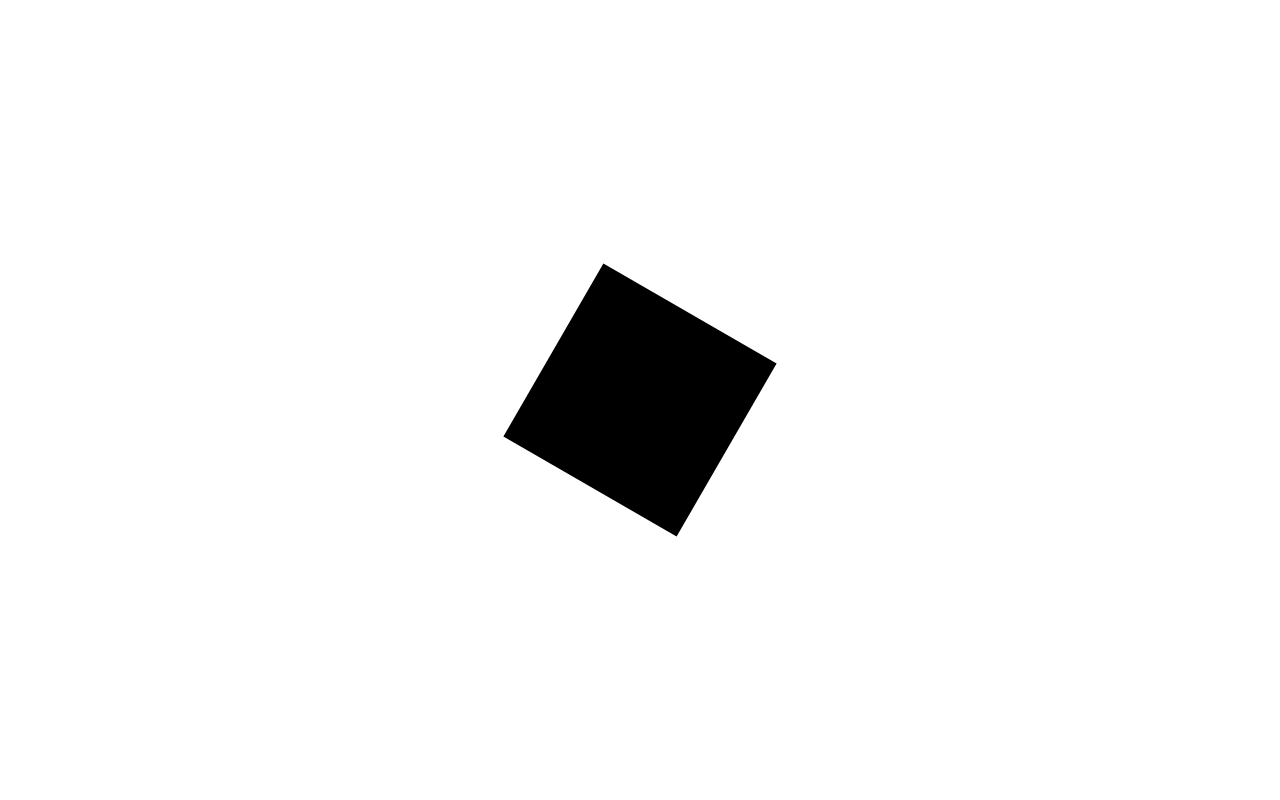
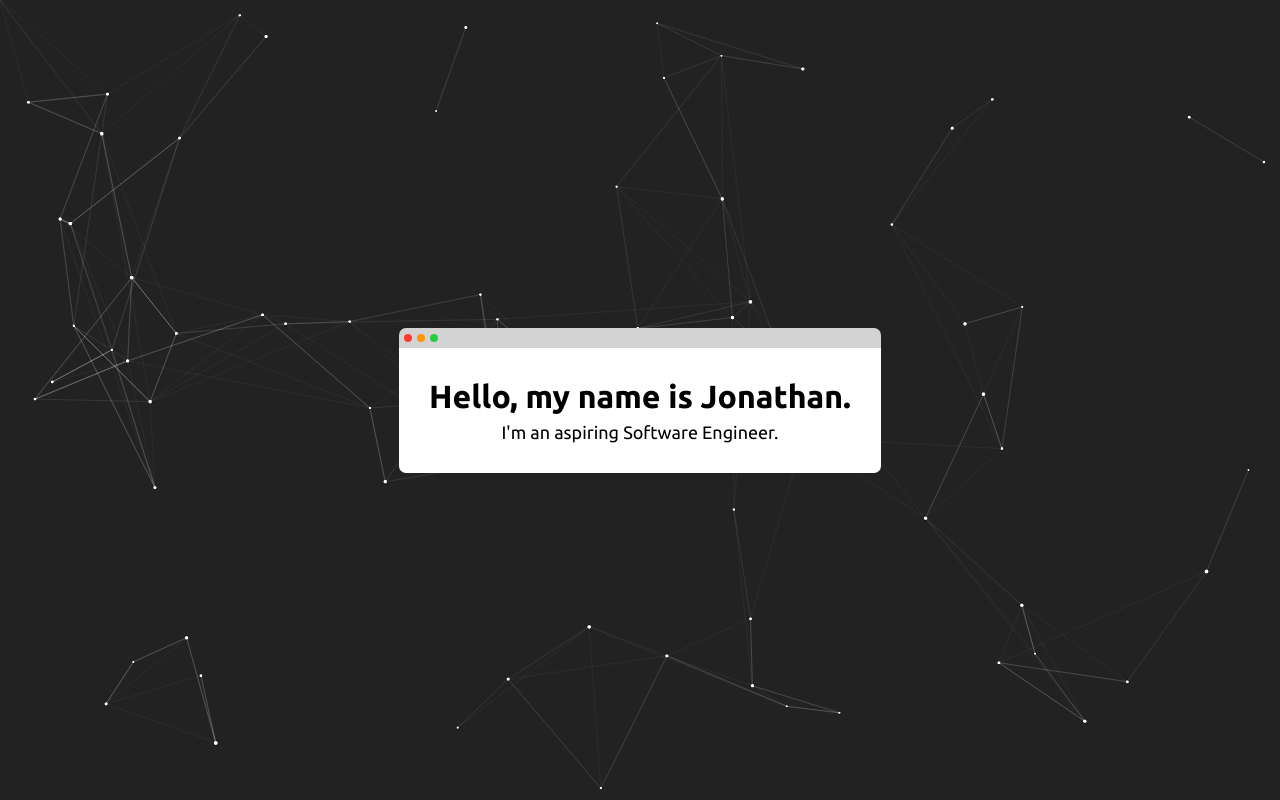
Before and after one commit to Joeyeyey/joeyeyey.github.io, a plain HTML site: page index.html in a window 1280 px wide. Drawn offline with Linux system fonts and the light colour scheme.

Commit message:
added web background and basic center console

```diff
--- a/background.js
+++ b/background.js
@@ -1,45 +1,107 @@
-function init() {
-  window.requestAnimationFrame(draw);
+var starWindowRatio = 0.07;
+
+var canvas = document.getElementById("background-canvas"),
+  ctx = canvas.getContext("2d");
+
+canvas.width = window.innerWidth;
+canvas.height = window.innerHeight;
+
+var stars = [], // Array that contains the stars
+  FPS = 60, // Frames per second
+  x = (canvas.width * canvas.height * starWindowRatio) / 1000, // Number of stars
+  mouse = {
+    x: 0,
+    y: 0,
+  }; // mouse location
+
+// Push stars to array
+
+for (var i = 0; i < x; i++) {
+  stars.push({
+    x: Math.random() * canvas.width,
+    y: Math.random() * canvas.height,
+    radius: Math.random() * 1 + 1,
+    vx: Math.floor(Math.random() * 30) - 15,
+    vy: Math.floor(Math.random() * 30) - 15,
+  });
 }
 
+// Draw the scene
+
 function draw() {
-  const ctx = document.getElementById("background-canvas").getContext("2d");
-  ctx.globalCompositeOperation = "destination-over";
-  const time = new Date();
+  canvas.width = window.innerWidth;
+  canvas.height = window.innerHeight;
 
-  var windowWidth = (ctx.canvas.width = window.innerWidth);
-  var windowHeight = (ctx.canvas.height = window.innerHeight);
+  ctx.clearRect(0, 0, canvas.width, canvas.height);
 
-  var rectWidth = 200;
-  var rectHeight = 200;
+  ctx.globalCompositeOperation = "lighter";
 
-  var rectHoriCenter = windowWidth / 2 - rectWidth / 2;
-  var rectVertCenter =  windowHeight / 2 - rectHeight / 2;
+  for (var i = 0, x = stars.length; i < x; i++) {
+    var s = stars[i];
 
-
-
-  ctx.save();
-  ctx.translate(windowWidth / 2, windowHeight / 2);
-
-  ctx.rotate(
-    ((2 * Math.PI) / 6) * time.getSeconds() +
-      ((2 * Math.PI) / 6000) * time.getMilliseconds()
-  );
-
-  ctx.translate(-windowWidth / 2, -windowHeight / 2);
-
+    ctx.fillStyle = "#fff";
+    ctx.beginPath();
+    ctx.arc(s.x, s.y, s.radius, 0, 2 * Math.PI);
+    ctx.fill();
+    ctx.fillStyle = "black";
+    ctx.stroke();
+  }
 
   ctx.beginPath();
-  ctx.fillRect(
-    rectHoriCenter,
-    rectVertCenter,
-    rectWidth,
-    rectHeight
-  );
+  for (var i = 0, x = stars.length; i < x; i++) {
+    var starI = stars[i];
+    ctx.moveTo(starI.x, starI.y);
+    if (distance(mouse, starI) < 150) ctx.lineTo(mouse.x, mouse.y);
+    for (var j = 0, x = stars.length; j < x; j++) {
+      var starII = stars[j];
+      if (distance(starI, starII) < 150) {
+        ctx.lineTo(starII.x, starII.y);
+      }
+    }
+  }
+  ctx.lineWidth = 0.05;
+  ctx.strokeStyle = "white";
   ctx.stroke();
-  ctx.restore();
-
-  window.requestAnimationFrame(draw);
 }
 
-init();
+function distance(point1, point2) {
+  var xs = 0;
+  var ys = 0;
+
+  xs = point2.x - point1.x;
+  xs = xs * xs;
+
+  ys = point2.y - point1.y;
+  ys = ys * ys;
+
+  return Math.sqrt(xs + ys);
+}
+
+// Update star locations
+
+function update() {
+  for (var i = 0, x = stars.length; i < x; i++) {
+    var s = stars[i];
+
+    s.x += s.vx / FPS;
+    s.y += s.vy / FPS;
+
+    if (s.x < 0 || s.x > canvas.width) s.vx = -s.vx;
+    if (s.y < 0 || s.y > canvas.height) s.vy = -s.vy;
+  }
+}
+
+canvas.addEventListener("mousemove", function (e) {
+  mouse.x = e.clientX;
+  mouse.y = e.clientY;
+});
+
+// Update and draw
+
+function tick() {
+  draw();
+  update();
+  requestAnimationFrame(tick);
+}
+
+tick();
--- /dev/null
+++ b/console.css
@@ -0,0 +1,36 @@
+.console-title-bar {
+  border-radius: 7px 7px 0px 0px;
+  background: lightgray;
+  height: 20px;
+  display: flex;
+  flex-direction: row;
+  align-items: center;
+}
+
+.title-close,
+.title-minimize,
+.title-expand {
+  margin-left: 5px;
+  width: 8px;
+  height: 8px;
+  border-radius: 100%;
+}
+
+.title-close {
+  background: #ff3b30;
+}
+
+.title-minimize {
+  background: #ff9500;
+}
+
+.title-expand {
+  background: #28cd41;
+}
+
+.console-main {
+  padding: 30px;
+  background: white;
+  text-align: center;
+  border-radius: 0px 0px 7px 7px;
+}
--- a/index.html
+++ b/index.html
@@ -1,7 +1,7 @@
 <!DOCTYPE html>
 <html>
   <head>
-    <title>Jonathan Lee - Software Engineer</title>
+    <title>Jonathan Lee</title>
     <meta name="description" content="Jonathan Lee" />
     <meta
       name="keywords"
@@ -11,11 +11,31 @@
     <meta name="author" content="Jonathan Lee" />
     <meta name="viewport" content="width=device-width, initial-scale=1.0" />
 
-    <link rel="stylesheet" href="styles.css">
+    <link rel="stylesheet" href="styles.css" />
+    <link rel="stylesheet" href="console.css" />
 
-    <script type="text/javascript" src="background.js"></script>
+    <link rel="preconnect" href="https://fonts.googleapis.com" />
+    <link rel="preconnect" href="https://fonts.gstatic.com" crossorigin />
+    <link
+      href="https://fonts.googleapis.com/css2?family=Source+Sans+Pro:wght@300;400;600;700&family=Ubuntu:wght@300;400;500;700&display=swap"
+      rel="stylesheet"
+    />
   </head>
   <body>
-    <canvas id="background-canvas"></canvas>
+    <div class="main-div">
+      <div class="center-div">
+        <div class="console-title-bar">
+          <div class="title-close"></div>
+          <div class="title-minimize"></div>
+          <div class="title-expand"></div>
+        </div>
+        <div class="console-main">
+          <h1>Hello, my name is Jonathan.</h1>
+          <p>I'm an aspiring Software Engineer.</p>
+        </div>
+      </div>
+    </div>
+    <canvas id="background-canvas" class="background-canvas"></canvas>
   </body>
+  <script type="text/javascript" src="background.js"></script>
 </html>
--- a/styles.css
+++ b/styles.css
@@ -5,9 +5,42 @@ body {
   height: 100%;
   margin: 0;
   overflow: hidden;
+  position: absolute;
+  font-family: "Ubuntu", "Source Sans Pro", sans-serif;
+}
+
+h1 {
+  margin: 0;
+}
+
+p {
+  margin: 7px 0px 0px 0px;
+  font-size: large;
+}
+
+.main-div {
+  z-index: 1;
+  top: 0;
+  left: 0;
+  margin: 0;
+  width: 100%;
+  height: 100%;
+  position: absolute;
+  display: flex;
+  justify-content: center;
+  align-items: center;
+}
+
+.center-div {
+  margin: 0;
+  width: fit-content;
 }
 
 .background-canvas {
+  z-index: 0;
+  top: 0;
+  position: absolute;
   width: 100%;
   height: 100%;
+  background: #222222;
 }
```
Also changed, not shown: square.js (added, +39 -0 lines).
